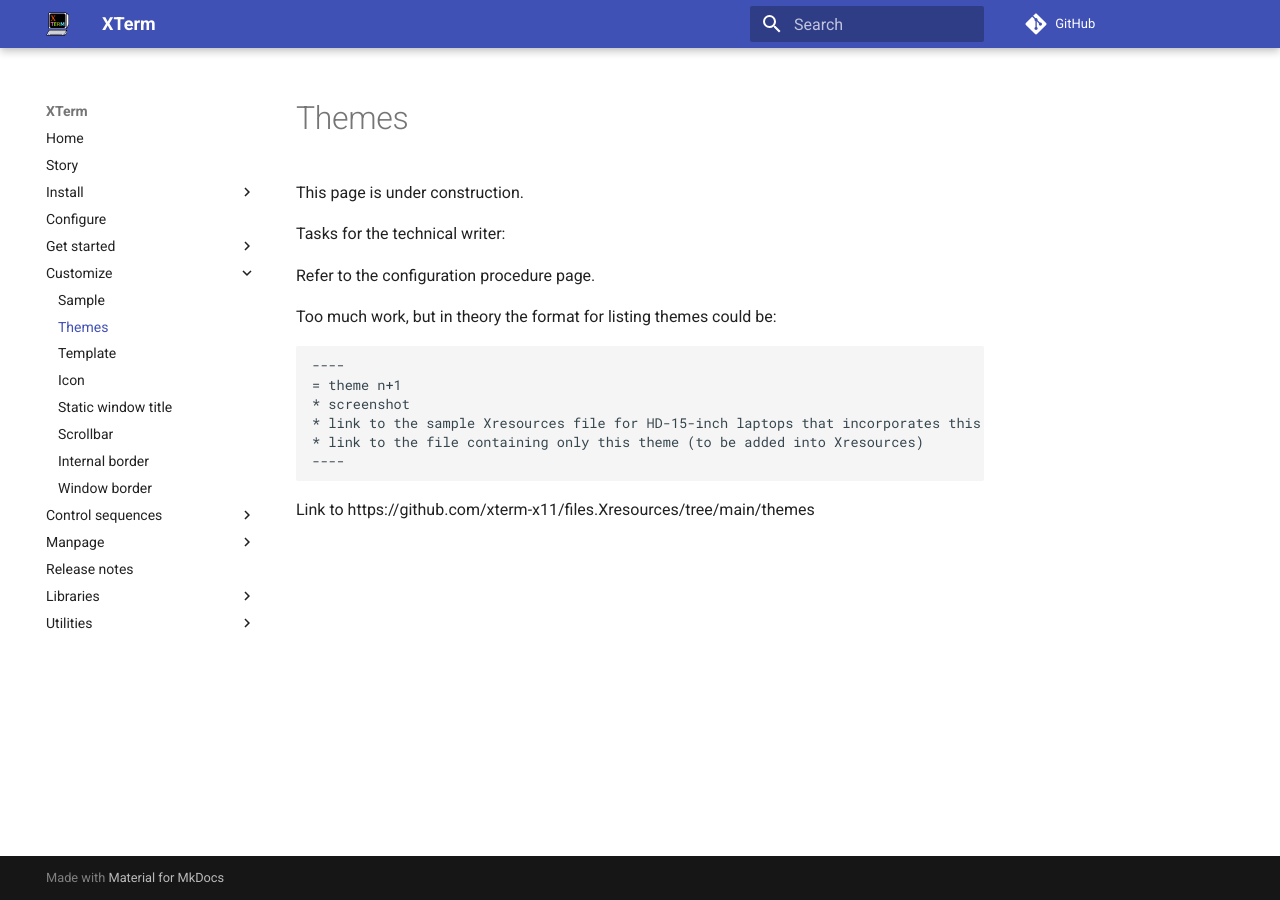
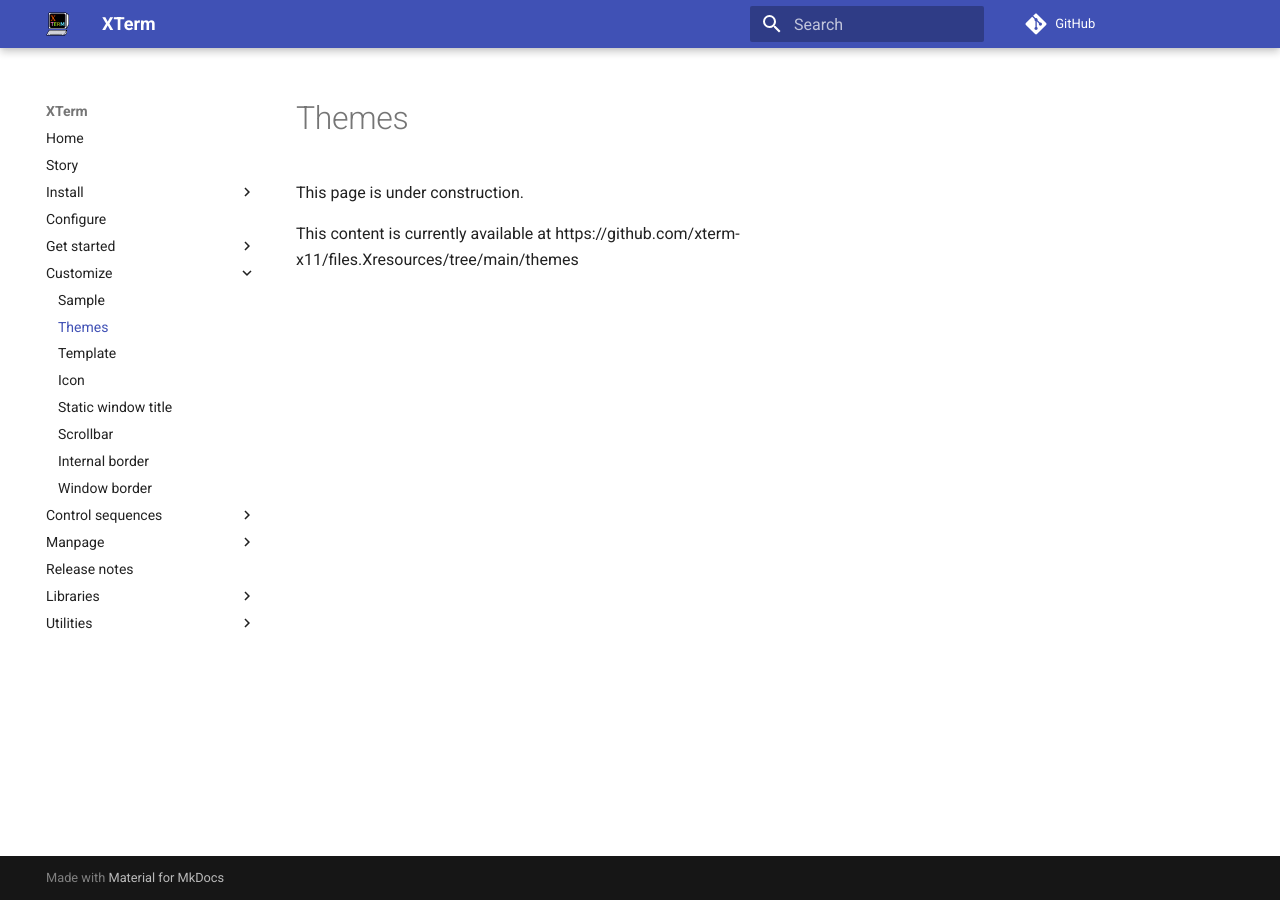
Before and after one commit to xterm-x11/docs, an MkDocs documentation site: the page built from docs/themes.md, in a window 1280 px wide. Built offline with MkDocs 1.6.1 and Material for MkDocs 9.7.7, drawn with Linux system fonts in a browser that asks for light colours; comment, search, counter and statistics services are not loaded.

Commit message:
Update themes.md

````diff
--- a/docs/themes.md
+++ b/docs/themes.md
@@ -2,6 +2,10 @@
 
 This page is under construction.
 
+This content is currently available at
+https://github.com/xterm-x11/files.Xresources/tree/main/themes
+
+<!---
 Tasks for the technical writer:
 
 Refer to the configuration procedure page.
@@ -16,3 +20,4 @@ Too much work, but in theory the format for listing themes could be:
 ----
 ```
 Link to https://github.com/xterm-x11/files.Xresources/tree/main/themes
+--->
````
